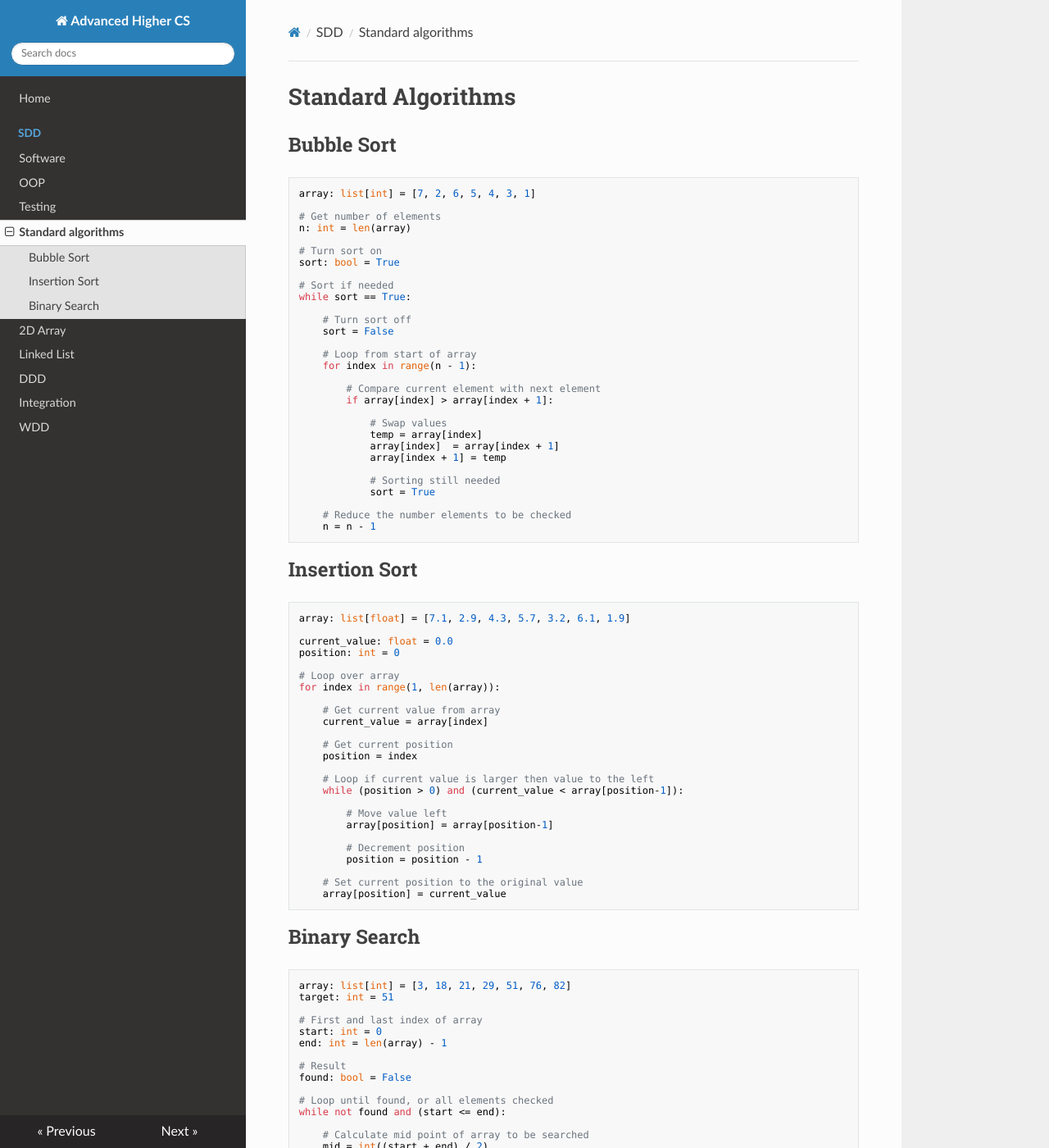
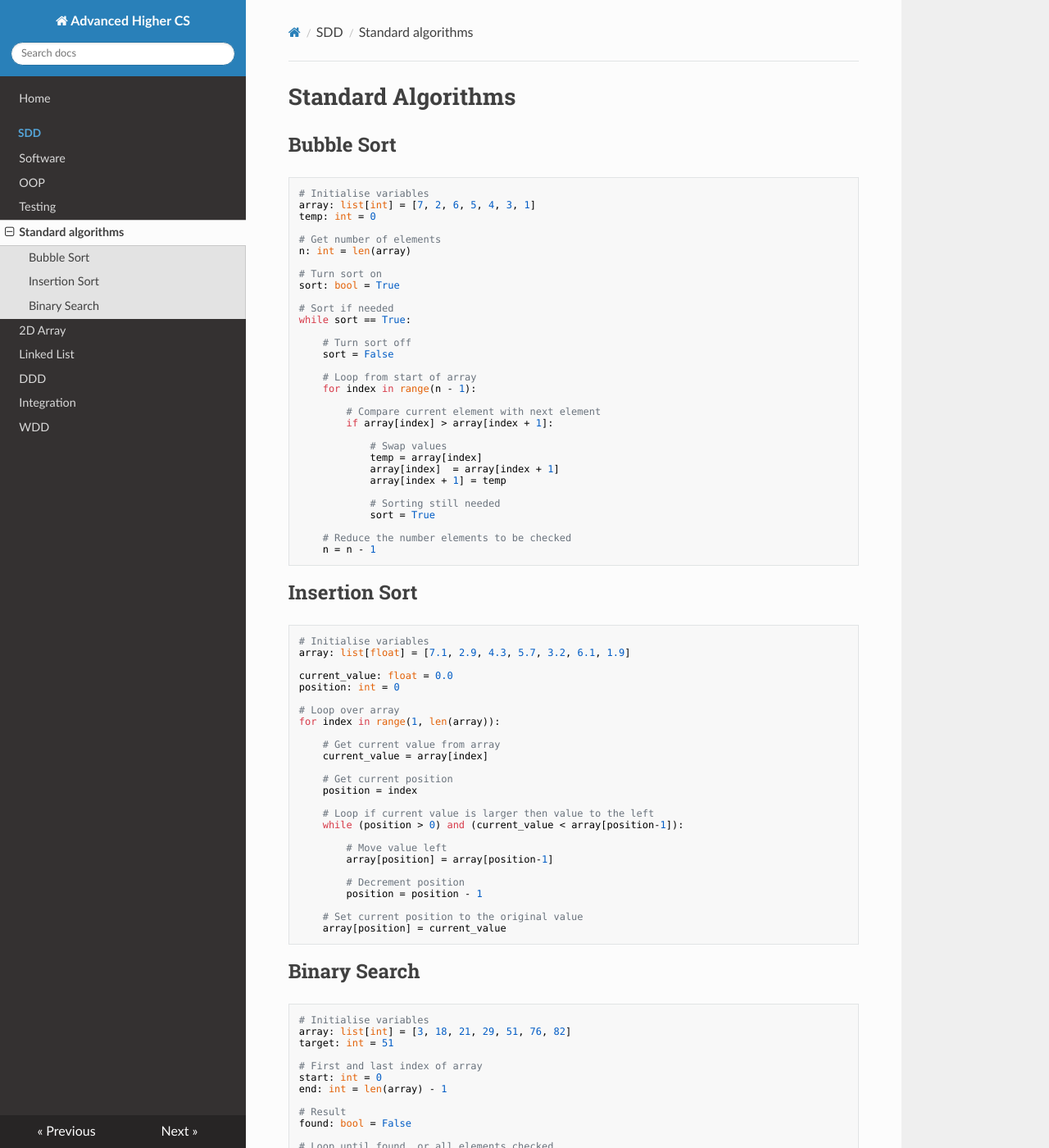
Before and after one commit to MrFriendCS/AH-CS, an MkDocs documentation site: the page built from docs/sdd/AH-CS-SDD-Standard-Algorithms.md, in a window 1280 px wide and 1400 px high. Shown: the whole window at 82% size. Built offline with MkDocs 1.6.1, drawn with Linux system fonts in a browser that asks for light colours; nearby versions of some CDN libraries.

Commit message:
Update AH-CS-SDD-Standard-Algorithms.md

````diff
--- a/docs/sdd/AH-CS-SDD-Standard-Algorithms.md
+++ b/docs/sdd/AH-CS-SDD-Standard-Algorithms.md
@@ -4,7 +4,9 @@
 ## Bubble Sort
 
 ``` python
+# Initialise variables
 array: list[int] = [7, 2, 6, 5, 4, 3, 1]
+temp: int = 0
 
 # Get number of elements
 n: int = len(array)
@@ -40,6 +42,7 @@ while sort == True:
 ## Insertion Sort
 
 ``` Python
+# Initialise variables
 array: list[float] = [7.1, 2.9, 4.3, 5.7, 3.2, 6.1, 1.9]
 
 current_value: float = 0.0
@@ -71,6 +74,7 @@ for index in range(1, len(array)):
 ## Binary Search
 
 ``` Python
+# Initialise variables
 array: list[int] = [3, 18, 21, 29, 51, 76, 82]
 target: int = 51
 
````
